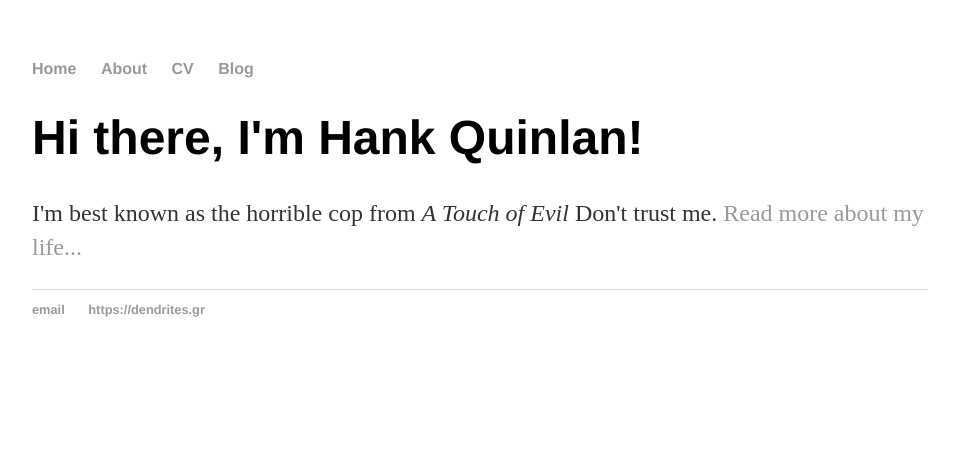
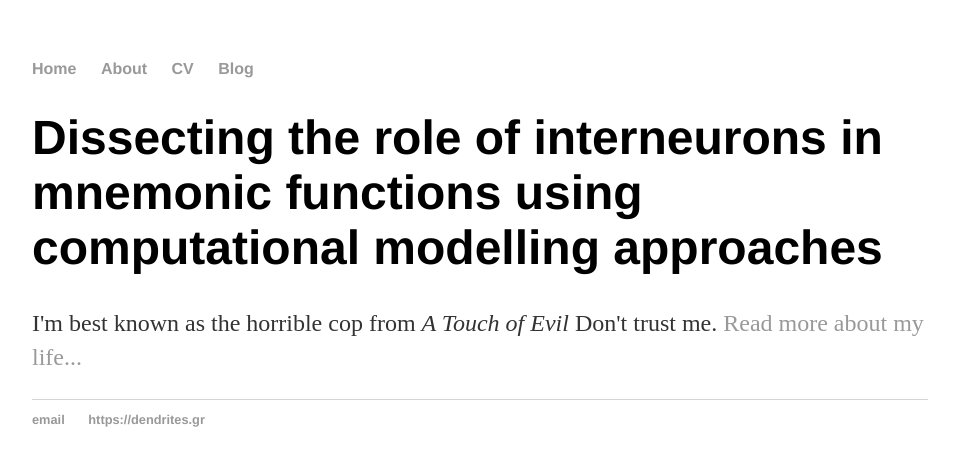
Before and after one commit to spirosChv/ocns2021interneurons, a Jekyll site: the page built from index.html, in a window 1280 px wide. Shown: the top 466 px of the page, without its empty margins (160-1119 px from the left). Built offline with Jekyll 4.4.1, drawn with Linux system fonts in a browser that asks for light colours.

Commit message:
Update index.html

```diff
--- a/index.html
+++ b/index.html
@@ -3,6 +3,6 @@ layout: default
 title: Dissecting the role of interneurons in mnemonic functions using computational modelling approaches
 ---
 <div class="blurb">
-	<h1>Hi there, I'm Hank Quinlan!</h1>
+	<h1>Dissecting the role of interneurons in mnemonic functions using computational modelling approaches</h1>
 	<p>I'm best known as the horrible cop from <em>A Touch of Evil</em> Don't trust me. <a href="/about">Read more about my life...</a></p>
 </div><!-- /.blurb -->
```
